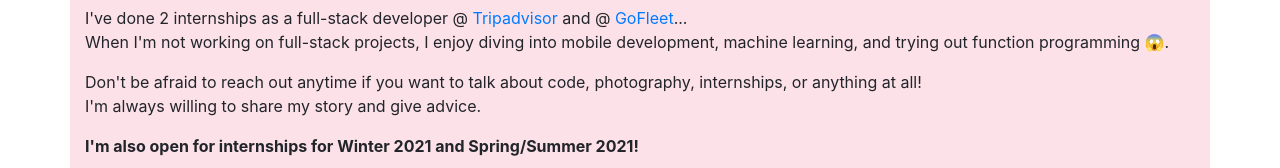
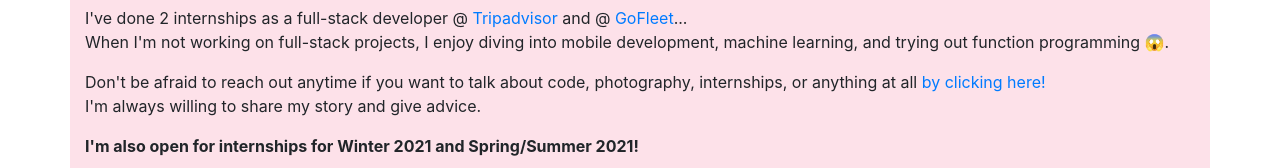
Before and after one commit to Kevin-Bian/site, a plain HTML site: page index.html in a window 1280 px wide. Shown: the part 325-493 px from the top of the page. Drawn offline with nearby package versions, Linux system fonts and the light colour scheme.

Commit message:
added calendly link

```diff
--- a/index.html
+++ b/index.html
@@ -55,7 +55,8 @@
                I enjoy diving into mobile development, machine learning, and trying out function programming 😱.
             </p>
             <p>
-               Don't be afraid to reach out anytime if you want to talk about code, photography, internships, or anything at all!
+               Don't be afraid to reach out anytime if you want to talk about code, photography, internships, or anything at all
+               <a href="https://calendly.com/qiqikevin/30min">by clicking here!</a>
                <br/>
                I'm always willing to share my story and give advice.
             </p>
```
